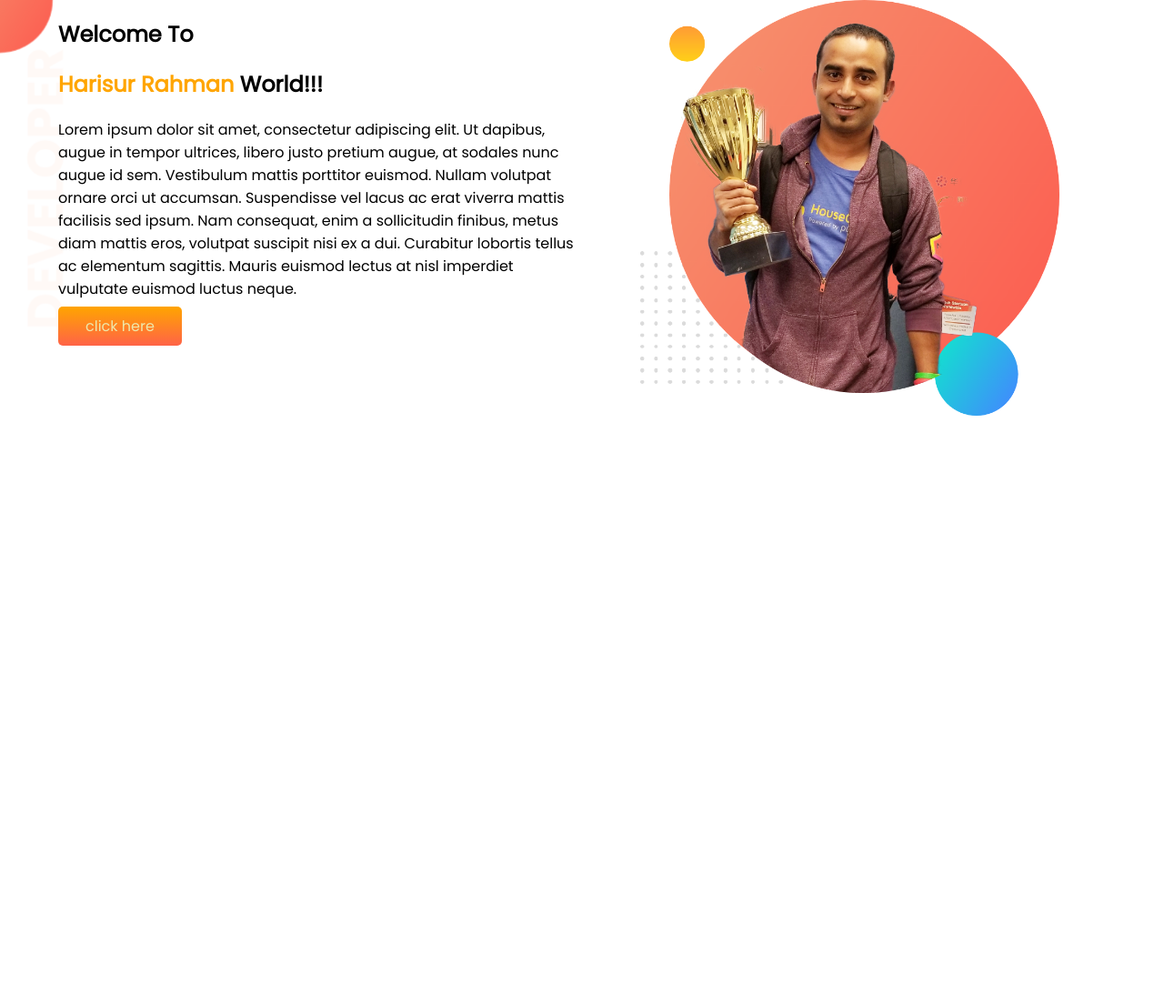
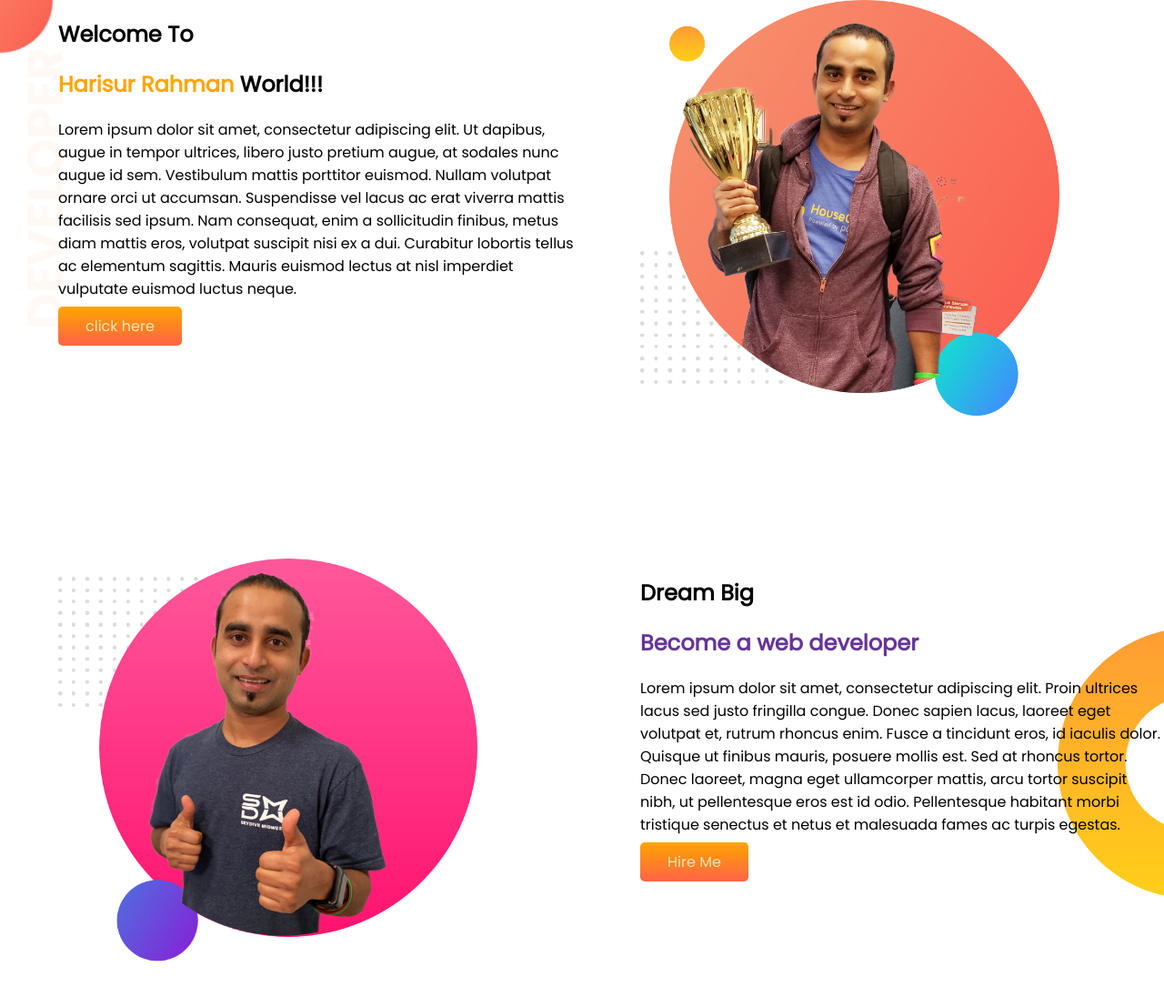
Before and after one commit to Harisur-Sojol/my-portfolio, a plain HTML site: page index.html in a window 1280 px wide. Shown: the whole page at 91% size. Before the commit the page ends 800 px from the top, so only its background shows below. Drawn offline with Linux system fonts and the light colour scheme.

Commit message:
dream added

```diff
--- a/index.html
+++ b/index.html
@@ -23,8 +23,24 @@
     <div class="sojol">
         <img src="images/jhankar.png" alt="">
     </div>
+</section>
+<section class="dream-big">
+
+    <div class="sojol">
+        <img src="images/jhankar2.png" alt="">
+    </div>
+    <div class="sojol">
+        <h1>Dream Big</h1>
+        <h2 class="color"> Become  a web developer</h2>
+        <p>Lorem ipsum dolor sit amet, consectetur adipiscing elit. Proin ultrices lacus sed justo fringilla congue. Donec sapien lacus, laoreet eget volutpat et, rutrum rhoncus enim. Fusce a tincidunt eros, id iaculis dolor. Quisque ut finibus mauris, posuere mollis est. Sed at rhoncus tortor. Donec laoreet, magna eget ullamcorper mattis, arcu tortor suscipit nibh, ut pellentesque eros est id odio. Pellentesque habitant morbi tristique senectus et netus et malesuada fames ac turpis egestas.</p>
+        <a class="link-button" target="_blank" href="https://www.facebook.com/profile.php?id=100008653216381">Hire Me</a>
+
+    </div>
+
+</section>
 
 
-</section>
+
+
 </body>
 </html>
--- a/style.css
+++ b/style.css
@@ -7,6 +7,7 @@ body{
 }
 section{
     display: flex;
+    margin-bottom: 150px;
 }
 .sojol{
     width: 50%;
@@ -28,3 +29,11 @@ section{
     background-repeat: no-repeat;
 
 }
+.color{
+    color: rebeccapurple;
+}
+.dream-big{
+    background-image: url(images/dream-bg.png);
+    background-repeat: no-repeat;
+    background-position: right;
+}
```
